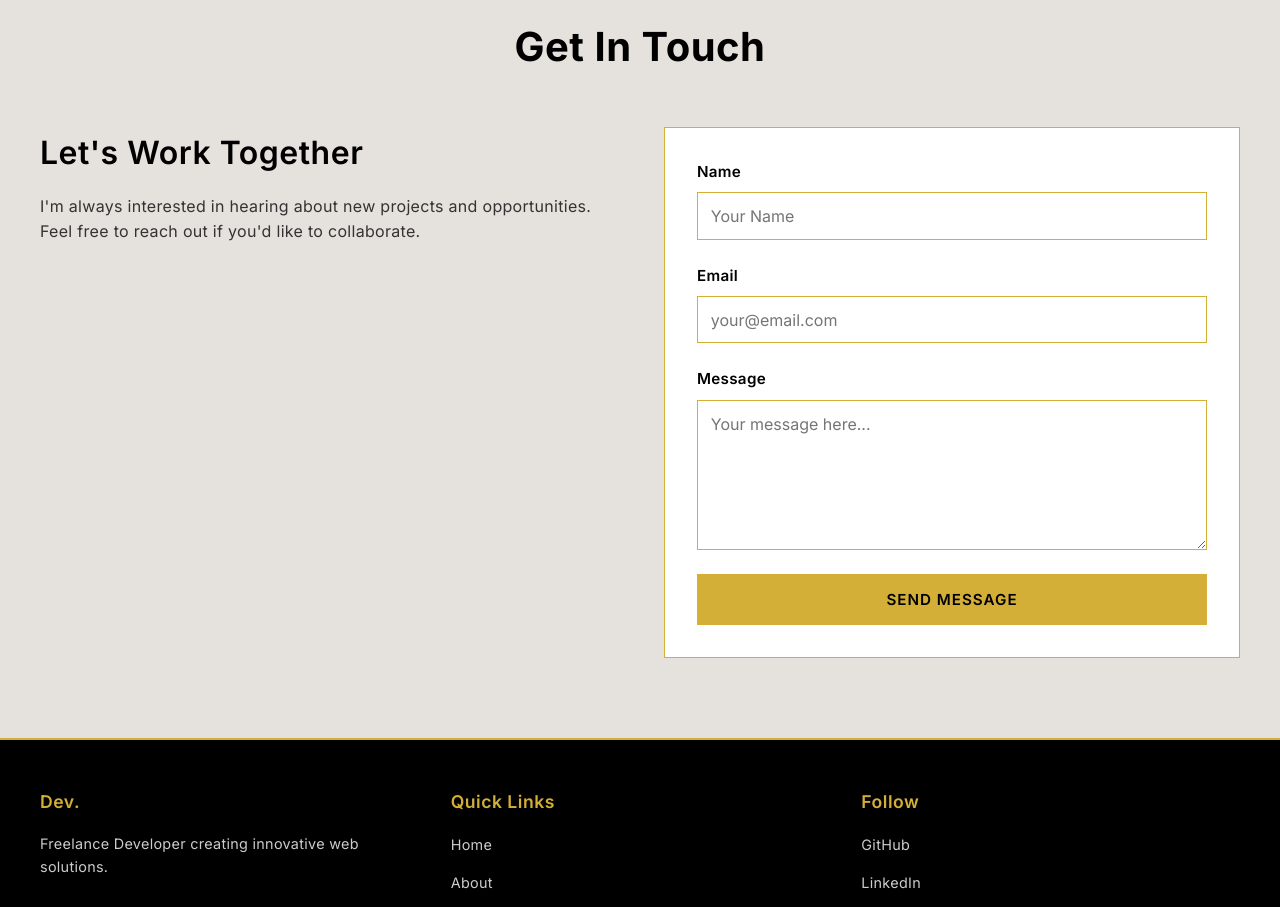
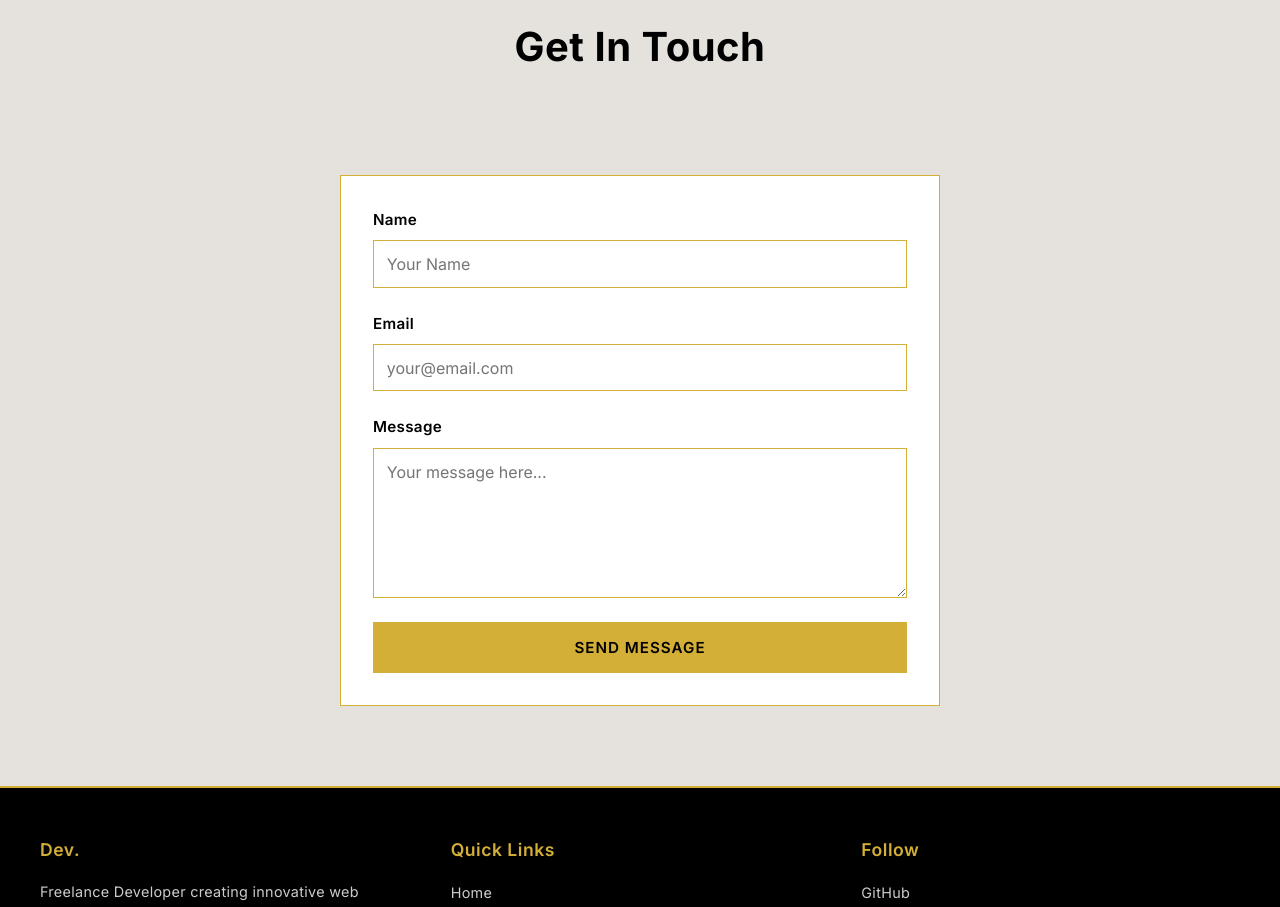
Before and after one commit to llabdigital/PortfolioWebsite, a React (Vite) app: page / in a window 1280 px wide. Shown: the part 3940-4847 px from the top of the page. Built offline with nearby package versions, Linux system fonts and the light colour scheme.

Commit message:
center the form

```diff
--- a/src/components/Contact.css
+++ b/src/components/Contact.css
@@ -6,9 +6,12 @@
 
 .contact-content {
   display: grid;
-  grid-template-columns: 1fr 1fr;
+  grid-template-columns: 1fr;
   gap: 3rem;
-  align-items: start;
+  align-items: center;
+  justify-items: center;
+  max-width: 600px;
+  margin: 0 auto;
 }
 
 .contact-info h3 {
@@ -85,6 +88,8 @@
   padding: 2rem;
   border-radius: 0;
   border: 1px solid #d4af37;
+  width: 100%;
+  max-width: 600px;
 }
 
 .form-group {
--- a/src/components/Contact.jsx
+++ b/src/components/Contact.jsx
@@ -7,12 +7,6 @@ function Contact({ onFormChange, onFormSubmit, formData }) {
         <h2 className="section-title">Get In Touch</h2>
         <div className="contact-content">
           <div className="contact-info">
-            <h3>Let's Work Together</h3>
-            <p>
-              I'm always interested in hearing about new projects and
-              opportunities. Feel free to reach out if you'd like to
-              collaborate.
-            </p>
           </div>
           <form className="contact-form" onSubmit={onFormSubmit}>
             <div className="form-group">
```
